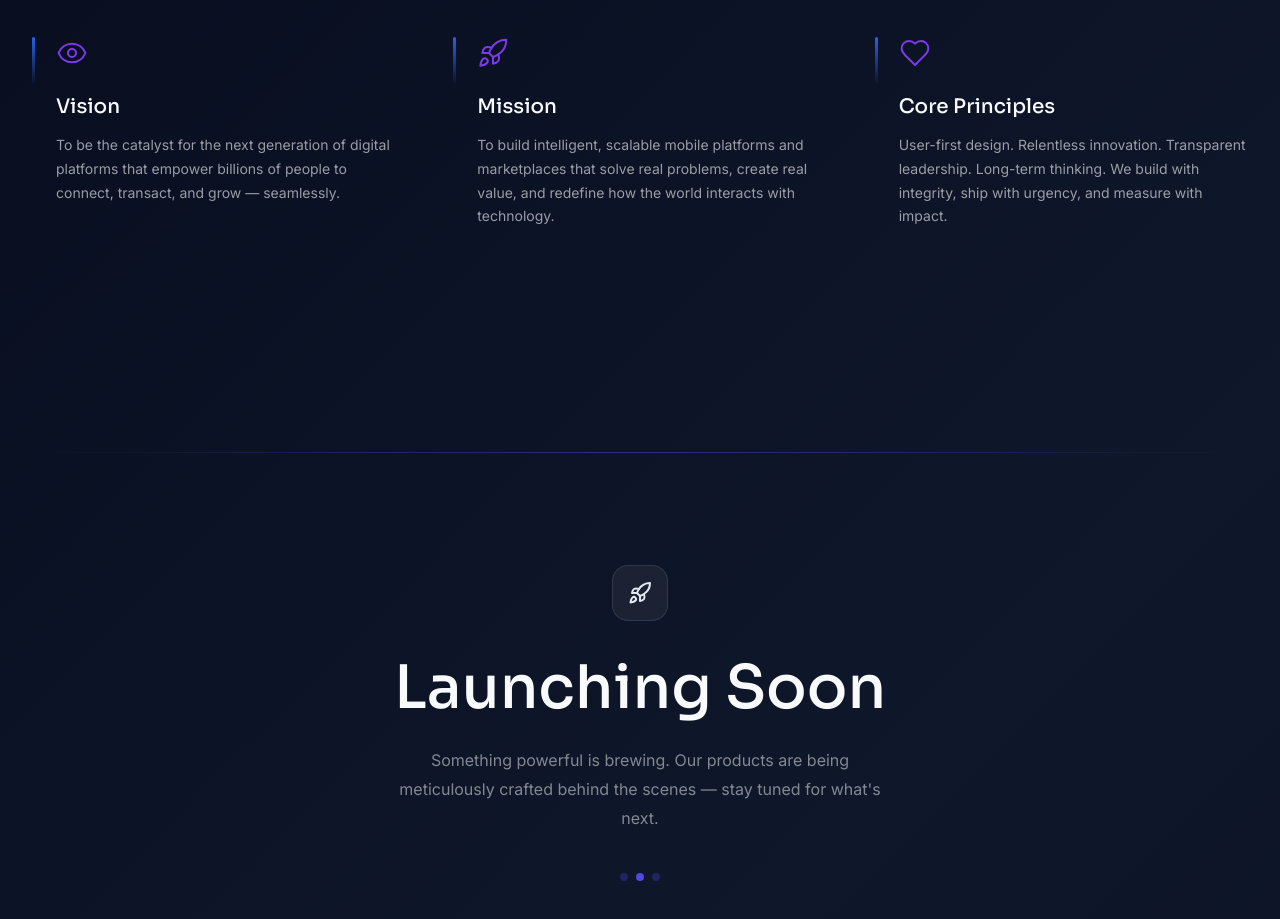
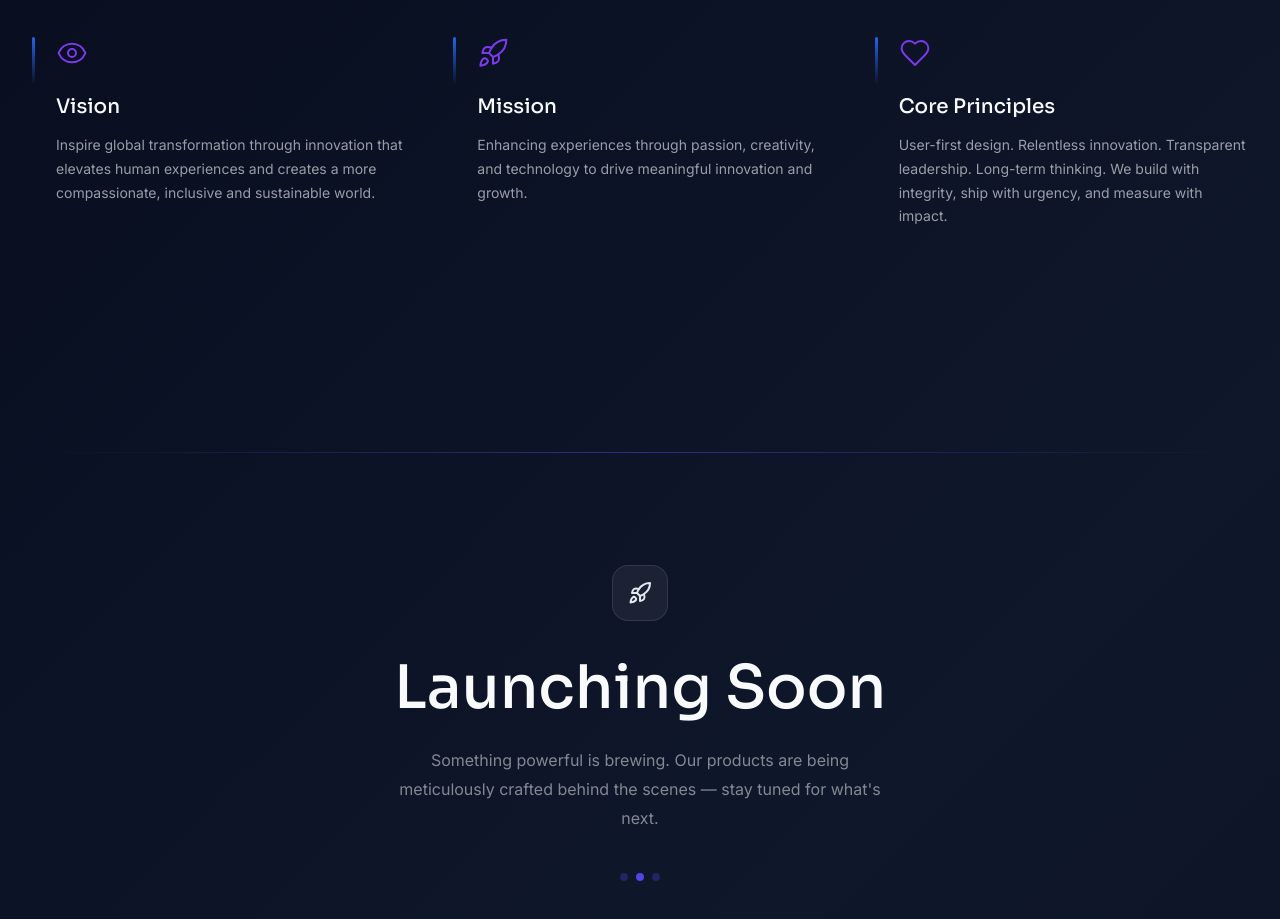
Before and after one commit to JOMS-Official/Joms_relaunch, a React (Vite) app: page / in a window 1280 px wide. Shown: the part 1740-2659 px from the top of the page. Built offline with nearby package versions, Linux system fonts and the light colour scheme.

Commit message:
content updated for vision,mission section

```diff
--- a/src/app/components/VisionMissionValues.tsx
+++ b/src/app/components/VisionMissionValues.tsx
@@ -10,13 +10,13 @@ const cards = [
     icon: Eye,
     title: "Vision",
     description:
-      "To be the catalyst for the next generation of digital platforms that empower billions of people to connect, transact, and grow — seamlessly.",
+      "Inspire global transformation through innovation that elevates human experiences and creates a more compassionate, inclusive and sustainable world.",
   },
   {
     icon: Rocket,
     title: "Mission",
     description:
-      "To build intelligent, scalable mobile platforms and marketplaces that solve real problems, create real value, and redefine how the world interacts with technology.",
+      "Enhancing experiences through passion, creativity, and technology to drive meaningful innovation and growth.",
   },
   {
     icon: Heart,
```
